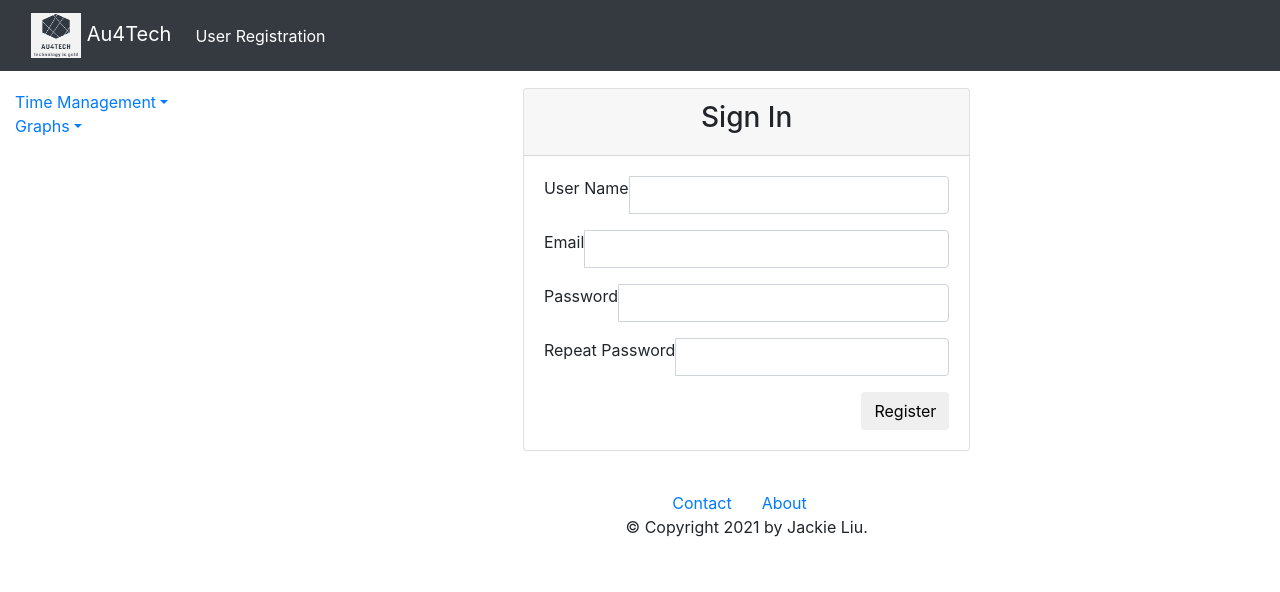
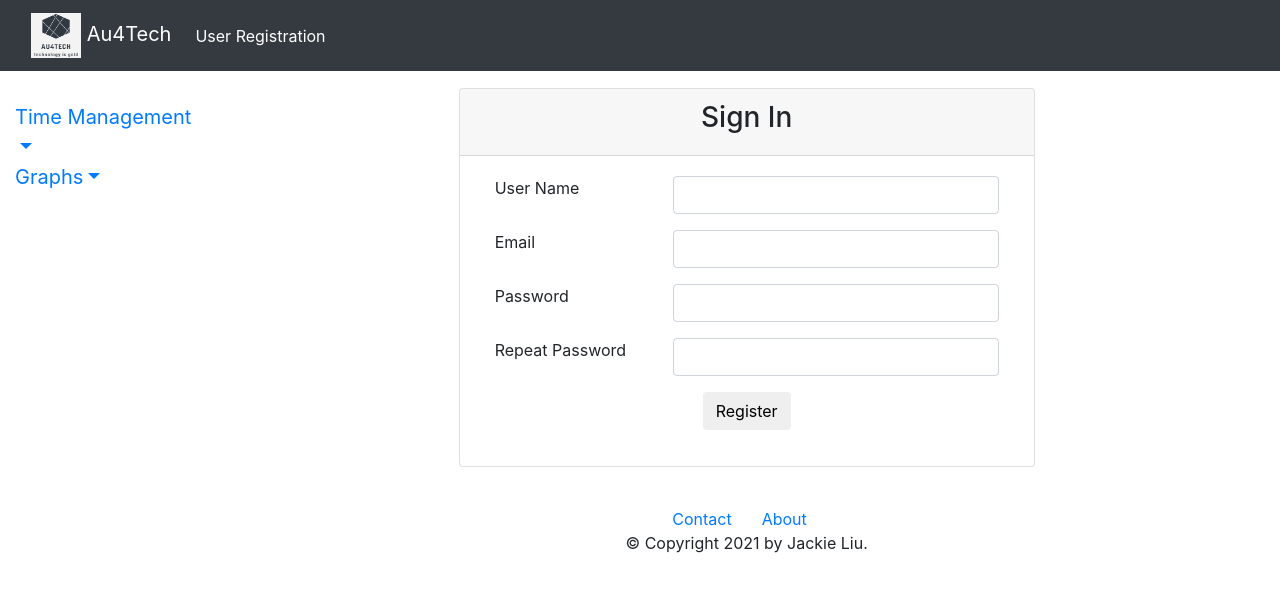
Before and after one commit to liuxinyu1979/time_keeper_webapp, a Flask app: page /registration in a window 1280 px wide. Shown: the top 592 px of the page. Run offline with Flask 2, Linux system fonts and the light colour scheme; some libraries are stand-ins or nearby versions.

Commit message:
connected registration form with user class

```diff
--- a/src/main.py
+++ b/src/main.py
@@ -26,16 +26,16 @@ if time_keeper_dao.db_exist == False:
 def home():
     return render_template("home.html")
 
-@app.route('/registration', methods=['GET', 'POST'])
-def registration():
+# @app.route('/registration', methods=['GET', 'POST'])
+# def registration():
 
-    user_name = None
-    registration_form = UserRegistrationForm()
-    if registration_form.validate_on_submit():
-        user_name = registration_form.user_name.data
-        registration_form.user_name.data = ''
+#     user_name = None
+#     registration_form = UserRegistrationForm()
+#     if registration_form.validate_on_submit():
+#         user_name = registration_form.user_name.data
+#         registration_form.user_name.data = ''
 
-    return render_template("registration.html", user_name = user_name, registration_form = registration_form)
+#     return render_template("registration.html", user_name = user_name, registration_form = registration_form)
 
 @app.route('/show_admin_graphs', methods=['GET'])
 def show_admin_graphs():
--- a/src/templates/base.html
+++ b/src/templates/base.html
@@ -8,6 +8,8 @@
         <link rel="stylesheet" href="https://stackpath.bootstrapcdn.com/bootstrap/4.1.0/css/bootstrap.min.css" integrity="sha384-9gVQ4dYFwwWSjIDZnLEWnxCjeSWFphJiwGPXr1jddIhOegiu1FwO5qRGvFXOdJZ4" crossorigin="anonymous">
         <!-- Our Custom CSS -->
         <link rel="stylesheet" href="style.css">
+
+
 
         <!-- Font Awesome JS -->
         <script defer src="https://use.fontawesome.com/releases/v5.0.13/js/solid.js" integrity="sha384-tzzSw1/Vo+0N5UhStP3bvwWPq+uvzCMfrN1fEFe+xBmv1C/AtVX5K0uZtmcHitFZ" crossorigin="anonymous"></script>
@@ -32,10 +34,11 @@
                         <div class="sidebar-header">
                             <h3>Au4Tech</h3>
                         </div>
-
+                        <blockquote class="blockquote">
                         <ul class="list-unstyled components">
                             <br/>
                             <br/>
+
                             <li class="active">
                                 <a href="#TimeManagement" data-toggle="collapse" aria-expanded="false" class="dropdown-toggle">Time Management</a>
                                 <ul class="collapse list-unstyled" id="TimeManagement">
@@ -43,7 +46,7 @@
                                         <a href="{{ url_for('home') }}">TM 1</a>
                                     </li>
                                     <li>
-                                        <a href="{{ url_for('home') }}">TM 2</a>
+                                       <a href="{{ url_for('home') }}">TM 2</a>
                                     </li>
                                 </ul>
                             </li>
@@ -60,7 +63,7 @@
                                 </ul>
                             </li>
 
-                        </ul>
+                        </ul></blockquote>
                     </nav>
                 </div>
                 <div class="col-10" style="text-align: center;">
--- a/src/templates/registration.html
+++ b/src/templates/registration.html
@@ -4,7 +4,7 @@
 {% block content %}
 <div class="container">
 	<div class="d-flex justify-content-center h-100">
-		<div class="card">
+		<div class="card" style="width: 36rem;">
 			<div class="card-header">
 				<h3>Sign In</h3>
 				<div class="d-flex justify-content-end social_icon">
@@ -12,30 +12,55 @@
 			</div>
 			<div class="card-body">
 				<form method="POST">
+					<div class="input-group form-group justify-content-left">
+
+                            <div class="col col-4 text-left">
+
+                            {{ registration_form.user_name.label(class="form-label") }}
+                            </div>
+                            <div class="col col-8">
+
+                            {{ registration_form.user_name(class="form-control") }}
+                            </div>
+
+					</div>
+                    <div class="input-group form-group justify-content-left">
+
+
+                            <div class="col col-4 text-left">
+                                {{ registration_form.email.label(class="form-label") }}
+
+                            </div>
+                            <div class="col col-8">
+                                {{ registration_form.email(class="form-control") }}
+
+                            </div>
+					</div>
 					<div class="input-group form-group">
-                        {{ registration_form.user_name.label(class="form-label") }}
-                        {{ registration_form.user_name(class="form-control") }}
+
+
+                            <div class="col col-4 text-left">
+                            {{ registration_form.password.label(class="form-label") }}
+                            </div>
+                            <div class="col col-8">
+
+                            {{ registration_form.password(class="form-control") }}
+                            </div>
 
 					</div>
                     <div class="input-group form-group">
-
-                        {{ registration_form.email.label(class="form-label") }}
-                        {{ registration_form.email(class="form-control") }}
-
-					</div>
-					<div class="input-group form-group">
-
-                        {{ registration_form.password.label(class="form-label") }}
-                        {{ registration_form.password(class="form-control") }}
-					</div>
-                    <div class="input-group form-group">
+                        <div class="col col-4 text-left">
 
                         {{ registration_form.password2.label(class="form-label") }}
+                        </div>
+                        <div class="col col-8">
+
                         {{ registration_form.password2(class="form-control") }}
+                        </div>
 					</div>
 
 					<div class="form-group">
-                        {{ registration_form.submit(class="btn float-right login_btn") }}
+                        {{ registration_form.submit(class="btn float-center login_btn") }}
 
 					</div>
 				</form>
--- a/src/user/routes.py
+++ b/src/user/routes.py
@@ -1,9 +1,19 @@
-from flask import Flask
+from flask import Flask, render_template, request
 from user.user import User
+from user.userregform import UserRegistrationForm
 
 from main import app
 
 
-@app.route("/user/signup", methods=['GET'])
-def signup():
-    return User().signup()
+@app.route('/registration', methods=['GET', 'POST'])
+def registration():
+    if request.method == 'POST':
+        return User().signup()
+
+    user_name = None
+    registration_form = UserRegistrationForm()
+    if registration_form.validate_on_submit():
+        user_name = registration_form.user_name.data
+        registration_form.user_name.data = ''
+
+    return render_template("registration.html", user_name = user_name, registration_form = registration_form)
```
